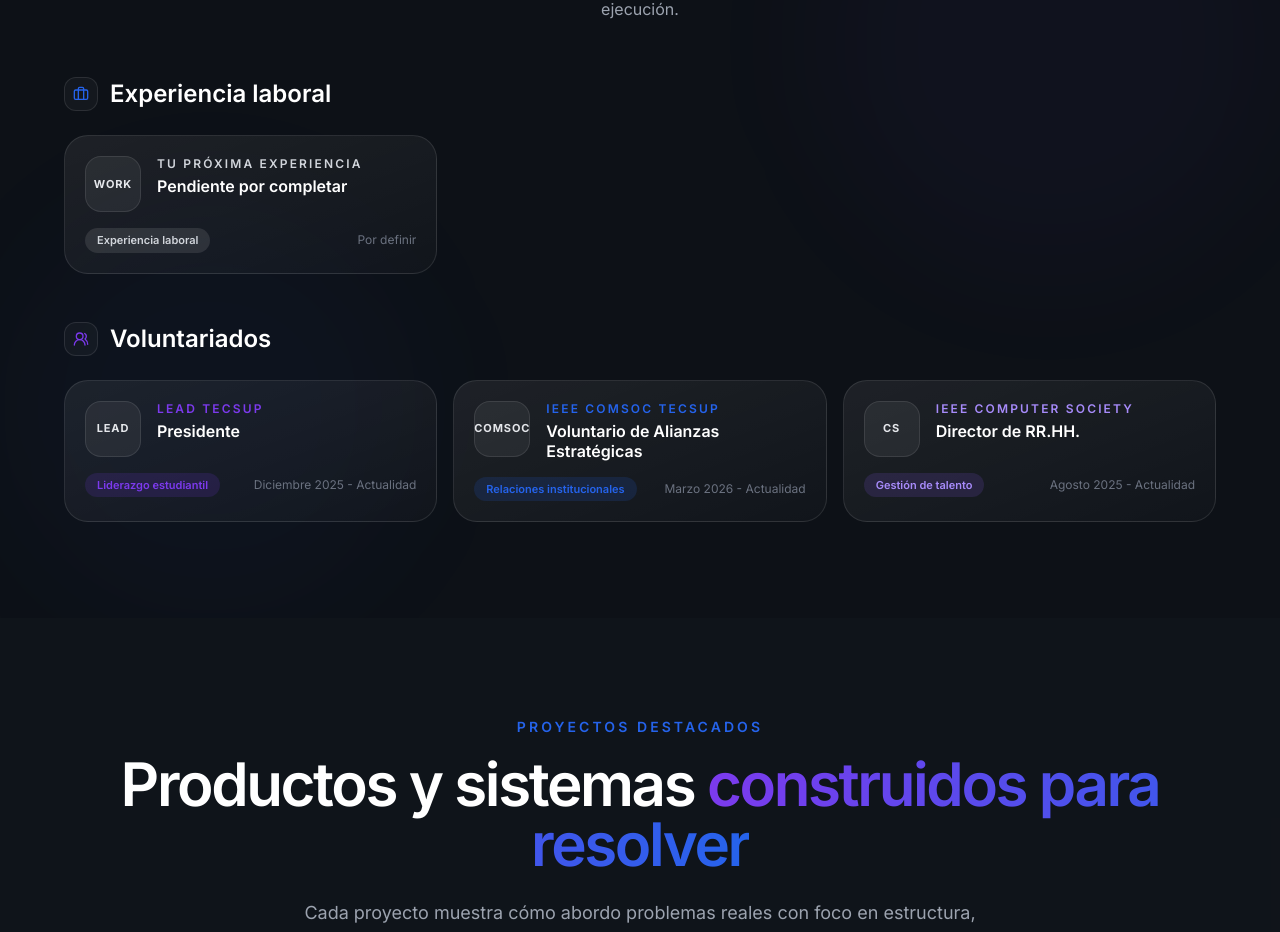
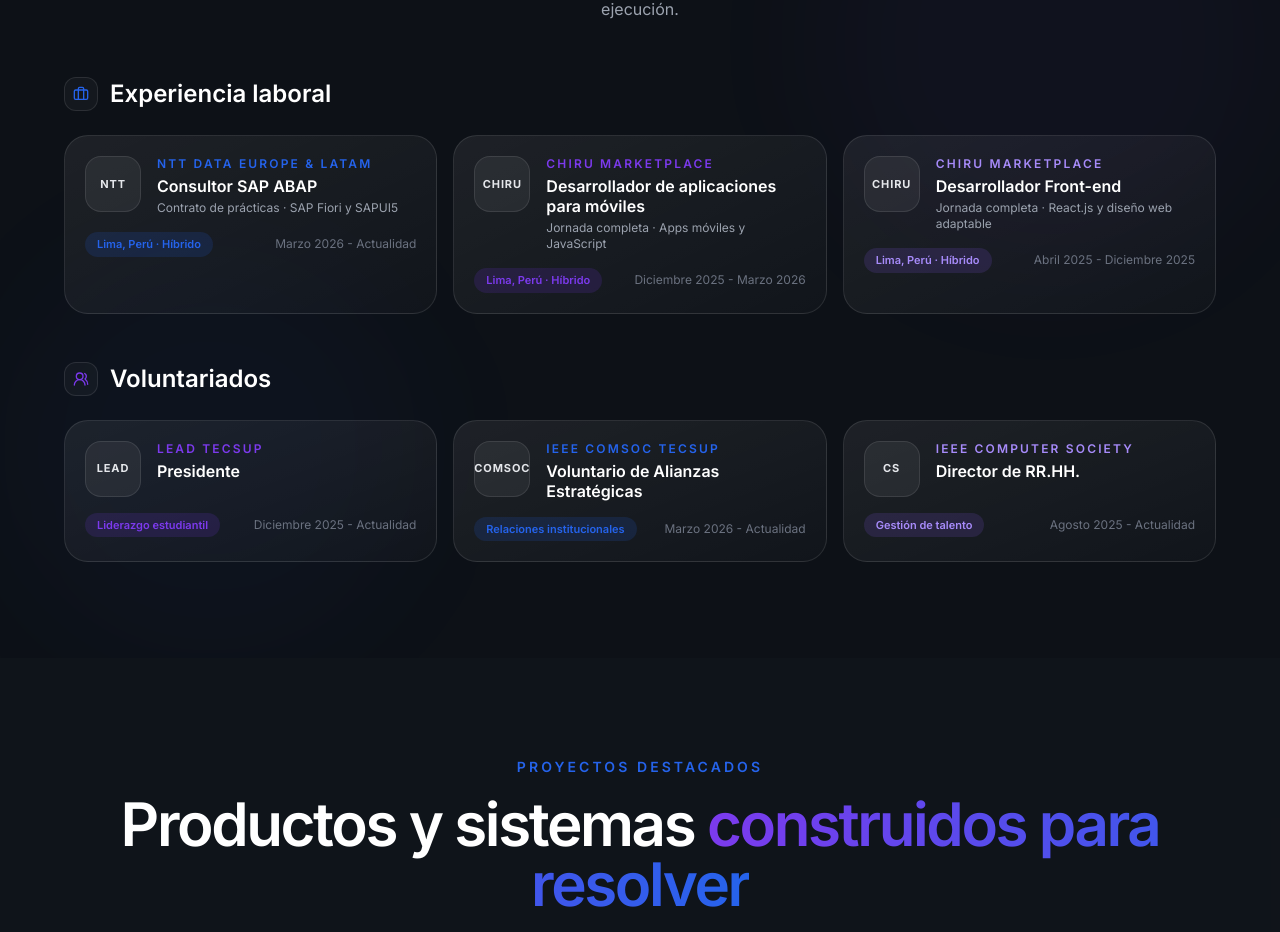
Before and after one commit to rafaelchuco/rafael-chuco-portfolio, a Next.js app: page / in a window 1280 px wide. Shown: the part 1977-2909 px from the top of the page. Built offline with nearby package versions, Linux system fonts and the light colour scheme.

Commit message:
feat: update work experience section with new roles and details for enhanced clarity

```diff
--- a/components/Experience.tsx
+++ b/components/Experience.tsx
@@ -9,6 +9,7 @@
   role: string;
   period: string;
   area: string;
+  details?: string;
   logo?: string;
   logoAlt?: string;
   logoText: string;
@@ -48,13 +49,34 @@
 
 const workExperience: ExperienceItem[] = [
   {
-    org: 'Tu próxima experiencia',
-    role: 'Pendiente por completar',
-    period: 'Por definir',
-    area: 'Experiencia laboral',
-    logoText: 'WORK',
-    accent: 'text-gray-300',
-    chip: 'bg-white/10 text-gray-300',
+    org: 'NTT DATA Europe & Latam',
+    role: 'Consultor SAP ABAP',
+    period: 'Marzo 2026 - Actualidad',
+    area: 'Lima, Perú · Híbrido',
+    details: 'Contrato de prácticas · SAP Fiori y SAPUI5',
+    logoText: 'NTT',
+    accent: 'text-primary-blue',
+    chip: 'bg-primary-blue/15 text-primary-blue',
+  },
+  {
+    org: 'Chiru MarketPlace',
+    role: 'Desarrollador de aplicaciones para móviles',
+    period: 'Diciembre 2025 - Marzo 2026',
+    area: 'Lima, Perú · Híbrido',
+    details: 'Jornada completa · Apps móviles y JavaScript',
+    logoText: 'CHIRU',
+    accent: 'text-primary-purple',
+    chip: 'bg-primary-purple/15 text-primary-purple',
+  },
+  {
+    org: 'Chiru MarketPlace',
+    role: 'Desarrollador Front-end',
+    period: 'Abril 2025 - Diciembre 2025',
+    area: 'Lima, Perú · Híbrido',
+    details: 'Jornada completa · React.js y diseño web adaptable',
+    logoText: 'CHIRU',
+    accent: 'text-violet-400',
+    chip: 'bg-violet-500/15 text-violet-400',
   },
 ];
 
@@ -78,6 +100,7 @@
         <div className="min-w-0">
           <p className={`text-xs font-semibold uppercase tracking-[0.18em] ${item.accent}`}>{item.org}</p>
           <p className="mt-1 text-base font-semibold leading-tight text-white">{item.role}</p>
+          {item.details && <p className="mt-1 text-xs text-gray-400">{item.details}</p>}
         </div>
       </div>
 
```
